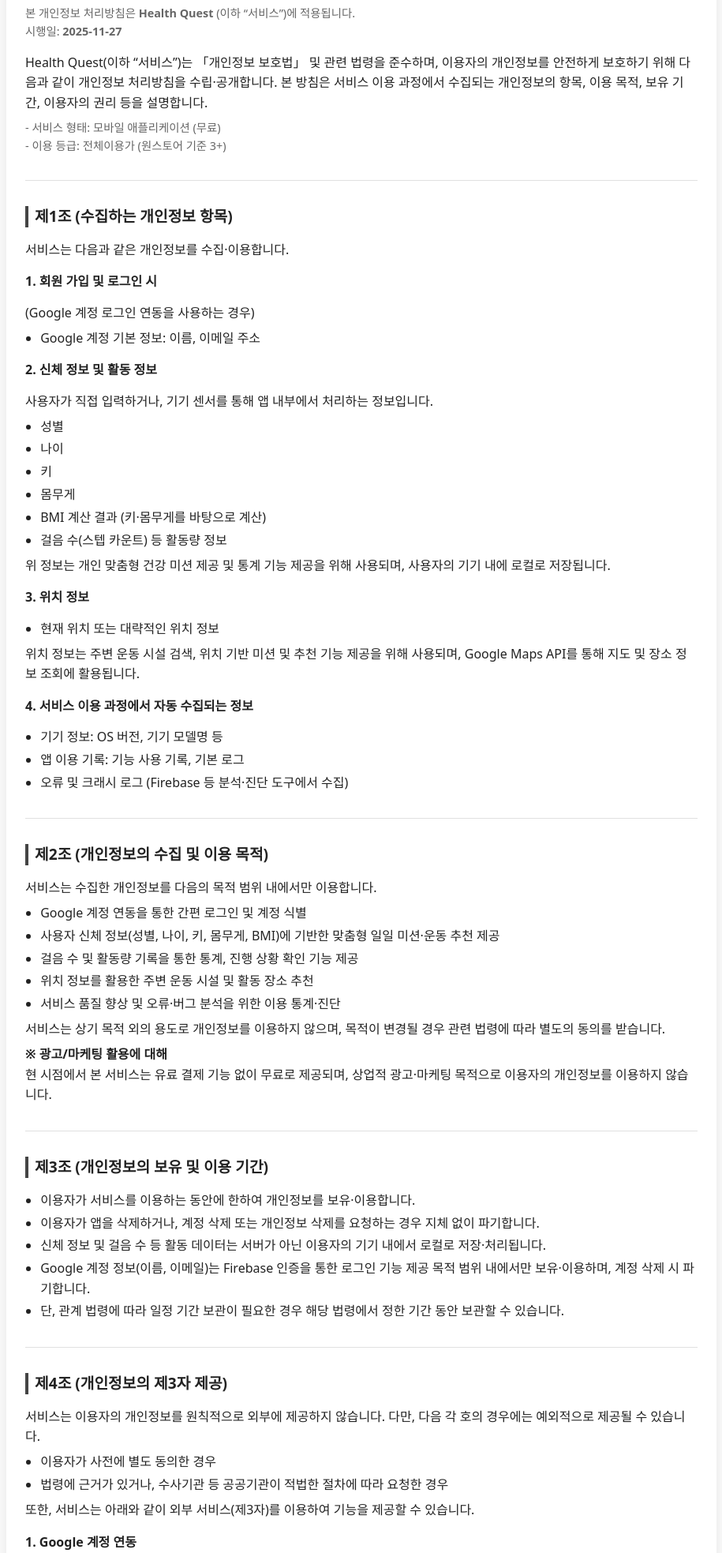
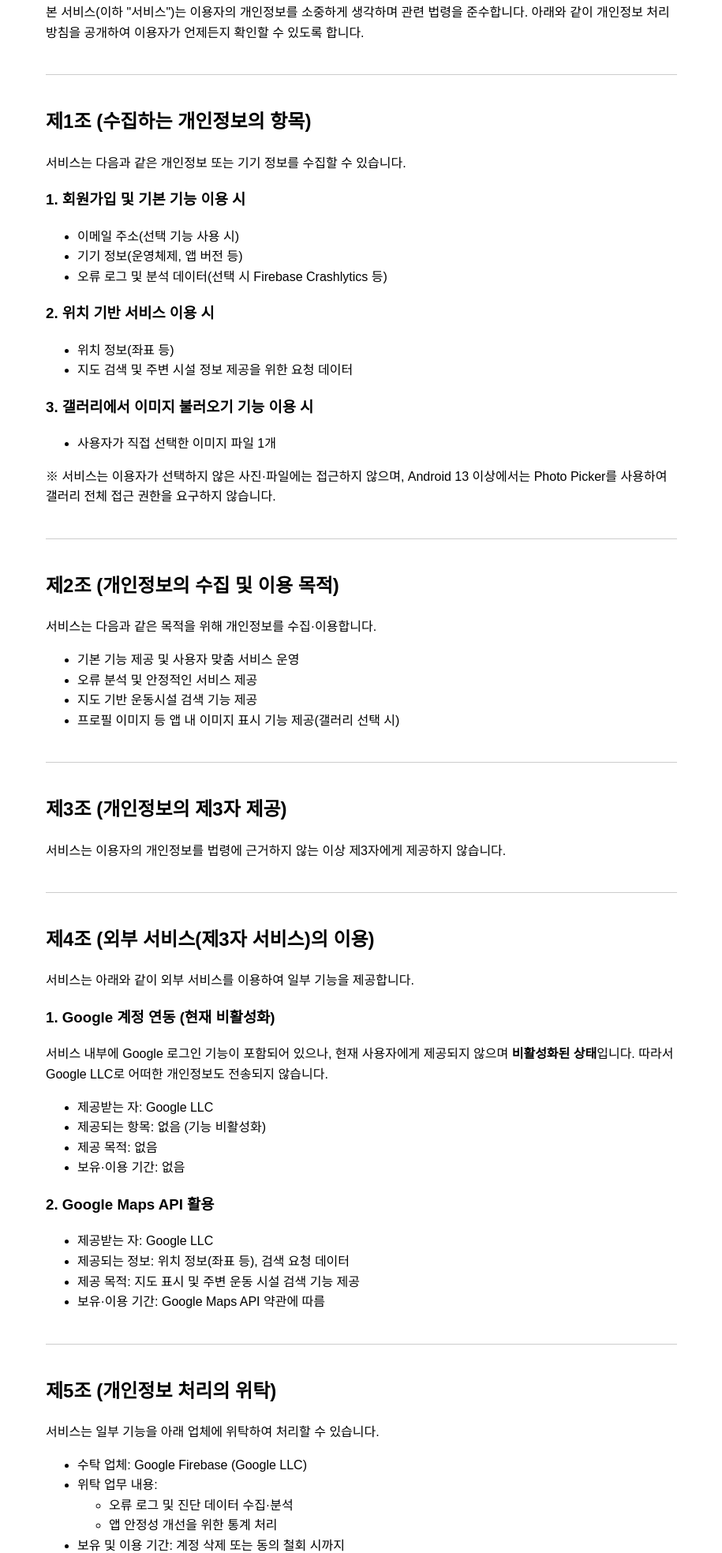
Before and after one commit to YongJiwon/Pivacy-policy, a plain HTML site: page index.html in a window 1280 px wide. Shown: the part 111-2078 px from the top of the page at 79% size, without its empty margins (182-1097 px from the left). Drawn offline with Linux system fonts and the light colour scheme.

Commit message:
index.html

```diff
--- a/index.html
+++ b/index.html
@@ -1,254 +1,144 @@
 <!DOCTYPE html>
 <html lang="ko">
 <head>
-  <meta charset="UTF-8">
-  <title>개인정보 처리방침 | Health Quest</title>
-  <meta name="viewport" content="width=device-width, initial-scale=1.0">
+  <meta charset="UTF-8" />
+  <title>개인정보 처리방침</title>
   <style>
-    :root {
-      font-family: system-ui, -apple-system, BlinkMacSystemFont, "Segoe UI", sans-serif;
-      line-height: 1.6;
-      color: #222;
-      background-color: #f7f7f7;
-    }
-    body {
-      margin: 0;
-      padding: 0;
-    }
-    .container {
-      max-width: 900px;
-      margin: 0 auto;
-      padding: 2rem 1.5rem 3rem;
-      background-color: #fff;
-      box-shadow: 0 0 10px rgba(0,0,0,0.05);
-      box-sizing: border-box;
-    }
-    h1, h2, h3 {
-      line-height: 1.4;
-    }
-    h1 {
-      font-size: 1.8rem;
-      margin-bottom: 1.5rem;
-    }
-    h2 {
-      font-size: 1.2rem;
-      margin-top: 2rem;
-      border-left: 4px solid #444;
-      padding-left: 0.5rem;
-    }
-    h3 {
-      font-size: 1rem;
-      margin-top: 1rem;
-    }
-    p {
-      margin: 0.4rem 0;
-    }
-    ul {
-      padding-left: 1.2rem;
-      margin: 0.4rem 0;
-    }
-    li {
-      margin: 0.2rem 0;
-    }
-    .meta {
-      font-size: 0.9rem;
-      color: #666;
-      margin-bottom: 1rem;
-    }
-    .strong {
-      font-weight: 600;
-    }
-    .section-divider {
-      margin-top: 2rem;
-      border-top: 1px solid #e0e0e0;
-    }
+    body { font-family: sans-serif; line-height: 1.6; padding: 20px; max-width: 800px; margin: auto; }
+    h1, h2, h3 { font-weight: bold; }
+    .section-divider { border-top: 1px solid #ccc; margin: 40px 0; }
+    .meta { color: #555; font-size: 14px; }
   </style>
 </head>
+
 <body>
-  <main class="container">
-    <!-- 여기부터 실제 표시되는 내용입니다 -->
-
+  <main>
     <h1>개인정보 처리방침</h1>
-
-    <p class="meta">
-      본 개인정보 처리방침은 <span class="strong">Health Quest</span> (이하 “서비스”)에 적용됩니다.<br>
-      시행일: <span class="strong">2025-11-27</span>
-    </p>
-
     <p>
-      Health Quest(이하 “서비스”)는 「개인정보 보호법」 및 관련 법령을 준수하며,
-      이용자의 개인정보를 안전하게 보호하기 위해 다음과 같이 개인정보 처리방침을 수립·공개합니다.
-      본 방침은 서비스 이용 과정에서 수집되는 개인정보의 항목, 이용 목적, 보유 기간, 이용자의 권리 등을 설명합니다.
-    </p>
-
-    <p class="meta">
-      - 서비스 형태: 모바일 애플리케이션 (무료)<br>
-      - 이용 등급: 전체이용가 (원스토어 기준 3+)
+      본 서비스(이하 "서비스")는 이용자의 개인정보를 소중하게 생각하며 관련 법령을 준수합니다.
+      아래와 같이 개인정보 처리방침을 공개하여 이용자가 언제든지 확인할 수 있도록 합니다.
     </p>
 
     <div class="section-divider"></div>
 
-    <h2>제1조 (수집하는 개인정보 항목)</h2>
+    <h2>제1조 (수집하는 개인정보의 항목)</h2>
+    <p>서비스는 다음과 같은 개인정보 또는 기기 정보를 수집할 수 있습니다.</p>
 
-    <p>서비스는 다음과 같은 개인정보를 수집·이용합니다.</p>
-
-    <h3>1. 회원 가입 및 로그인 시</h3>
-    <p>(Google 계정 로그인 연동을 사용하는 경우)</p>
+    <h3>1. 회원가입 및 기본 기능 이용 시</h3>
     <ul>
-      <li>Google 계정 기본 정보: 이름, 이메일 주소</li>
+      <li>이메일 주소(선택 기능 사용 시)</li>
+      <li>기기 정보(운영체제, 앱 버전 등)</li>
+      <li>오류 로그 및 분석 데이터(선택 시 Firebase Crashlytics 등)</li>
     </ul>
 
-    <h3>2. 신체 정보 및 활동 정보</h3>
-    <p>사용자가 직접 입력하거나, 기기 센서를 통해 앱 내부에서 처리하는 정보입니다.</p>
+    <h3>2. 위치 기반 서비스 이용 시</h3>
     <ul>
-      <li>성별</li>
-      <li>나이</li>
-      <li>키</li>
-      <li>몸무게</li>
-      <li>BMI 계산 결과 (키·몸무게를 바탕으로 계산)</li>
-      <li>걸음 수(스텝 카운트) 등 활동량 정보</li>
+      <li>위치 정보(좌표 등)</li>
+      <li>지도 검색 및 주변 시설 정보 제공을 위한 요청 데이터</li>
     </ul>
-    <p>위 정보는 개인 맞춤형 건강 미션 제공 및 통계 기능 제공을 위해 사용되며, 사용자의 기기 내에 로컬로 저장됩니다.</p>
 
-    <h3>3. 위치 정보</h3>
+    <h3>3. 갤러리에서 이미지 불러오기 기능 이용 시</h3>
     <ul>
-      <li>현재 위치 또는 대략적인 위치 정보</li>
+      <li>사용자가 직접 선택한 이미지 파일 1개</li>
     </ul>
+
     <p>
-      위치 정보는 주변 운동 시설 검색, 위치 기반 미션 및 추천 기능 제공을 위해 사용되며,
-      Google Maps API를 통해 지도 및 장소 정보 조회에 활용됩니다.
+      ※ 서비스는 이용자가 선택하지 않은 사진·파일에는 접근하지 않으며,
+      Android 13 이상에서는 Photo Picker를 사용하여 갤러리 전체 접근 권한을 요구하지 않습니다.
     </p>
 
-    <h3>4. 서비스 이용 과정에서 자동 수집되는 정보</h3>
+    <div class="section-divider"></div>
+
+    <h2>제2조 (개인정보의 수집 및 이용 목적)</h2>
+    <p>서비스는 다음과 같은 목적을 위해 개인정보를 수집·이용합니다.</p>
+
     <ul>
-      <li>기기 정보: OS 버전, 기기 모델명 등</li>
-      <li>앱 이용 기록: 기능 사용 기록, 기본 로그</li>
-      <li>오류 및 크래시 로그 (Firebase 등 분석·진단 도구에서 수집)</li>
+      <li>기본 기능 제공 및 사용자 맞춤 서비스 운영</li>
+      <li>오류 분석 및 안정적인 서비스 제공</li>
+      <li>지도 기반 운동시설 검색 기능 제공</li>
+      <li>프로필 이미지 등 앱 내 이미지 표시 기능 제공(갤러리 선택 시)</li>
     </ul>
 
     <div class="section-divider"></div>
 
-    <h2>제2조 (개인정보의 수집 및 이용 목적)</h2>
-
-    <p>서비스는 수집한 개인정보를 다음의 목적 범위 내에서만 이용합니다.</p>
-    <ul>
-      <li>Google 계정 연동을 통한 간편 로그인 및 계정 식별</li>
-      <li>사용자 신체 정보(성별, 나이, 키, 몸무게, BMI)에 기반한 맞춤형 일일 미션·운동 추천 제공</li>
-      <li>걸음 수 및 활동량 기록을 통한 통계, 진행 상황 확인 기능 제공</li>
-      <li>위치 정보를 활용한 주변 운동 시설 및 활동 장소 추천</li>
-      <li>서비스 품질 향상 및 오류·버그 분석을 위한 이용 통계·진단</li>
-    </ul>
-
-    <p>
-      서비스는 상기 목적 외의 용도로 개인정보를 이용하지 않으며,
-      목적이 변경될 경우 관련 법령에 따라 별도의 동의를 받습니다.
-    </p>
-
-    <p>
-      <span class="strong">※ 광고/마케팅 활용에 대해</span><br>
-      현 시점에서 본 서비스는 유료 결제 기능 없이 무료로 제공되며, 상업적 광고·마케팅 목적으로
-      이용자의 개인정보를 이용하지 않습니다.
-    </p>
+    <h2>제3조 (개인정보의 제3자 제공)</h2>
+    <p>서비스는 이용자의 개인정보를 법령에 근거하지 않는 이상 제3자에게 제공하지 않습니다.</p>
 
     <div class="section-divider"></div>
 
-    <h2>제3조 (개인정보의 보유 및 이용 기간)</h2>
+    <h2>제4조 (외부 서비스(제3자 서비스)의 이용)</h2>
+    <p>서비스는 아래와 같이 외부 서비스를 이용하여 일부 기능을 제공합니다.</p>
 
-    <ul>
-      <li>이용자가 서비스를 이용하는 동안에 한하여 개인정보를 보유·이용합니다.</li>
-      <li>이용자가 앱을 삭제하거나, 계정 삭제 또는 개인정보 삭제를 요청하는 경우 지체 없이 파기합니다.</li>
-      <li>신체 정보 및 걸음 수 등 활동 데이터는 서버가 아닌 이용자의 기기 내에서 로컬로 저장·처리됩니다.</li>
-      <li>Google 계정 정보(이름, 이메일)는 Firebase 인증을 통한 로그인 기능 제공 목적 범위 내에서만 보유·이용하며, 계정 삭제 시 파기합니다.</li>
-      <li>단, 관계 법령에 따라 일정 기간 보관이 필요한 경우 해당 법령에서 정한 기간 동안 보관할 수 있습니다.</li>
-    </ul>
-
-    <div class="section-divider"></div>
-
-    <h2>제4조 (개인정보의 제3자 제공)</h2>
-
+    <h3>1. Google 계정 연동 (현재 비활성화)</h3>
     <p>
-      서비스는 이용자의 개인정보를 원칙적으로 외부에 제공하지 않습니다.
-      다만, 다음 각 호의 경우에는 예외적으로 제공될 수 있습니다.
+      서비스 내부에 Google 로그인 기능이 포함되어 있으나,
+      현재 사용자에게 제공되지 않으며 <strong>비활성화된 상태</strong>입니다.
+      따라서 Google LLC로 어떠한 개인정보도 전송되지 않습니다.
     </p>
     <ul>
-      <li>이용자가 사전에 별도 동의한 경우</li>
-      <li>법령에 근거가 있거나, 수사기관 등 공공기관이 적법한 절차에 따라 요청한 경우</li>
-    </ul>
-
-    <p>
-      또한, 서비스는 아래와 같이 외부 서비스(제3자)를 이용하여 기능을 제공할 수 있습니다.
-    </p>
-
-    <h3>1. Google 계정 연동</h3>
-    <ul>
       <li>제공받는 자: Google LLC</li>
-      <li>제공되는 항목: 이름, 이메일 주소</li>
-      <li>제공 목적: Google 계정을 이용한 로그인 및 계정 식별</li>
-      <li>보유·이용 기간: 계정 연동 유지 기간 동안, 계정 삭제 또는 동의 철회 시까지</li>
+      <li>제공되는 항목: 없음 (기능 비활성화)</li>
+      <li>제공 목적: 없음</li>
+      <li>보유·이용 기간: 없음</li>
     </ul>
 
     <h3>2. Google Maps API 활용</h3>
     <ul>
       <li>제공받는 자: Google LLC</li>
-      <li>제공되는 정보: 위치 정보(좌표 등), 지도 및 장소 검색 요청에 필요한 최소한의 정보</li>
-      <li>제공 목적: 지도 표시, 주변 운동 시설·장소 조회 기능 제공</li>
-      <li>보유·이용 기간: Google Maps API 이용 약관 및 Google 개인정보 보호정책에 따름</li>
+      <li>제공되는 정보: 위치 정보(좌표 등), 검색 요청 데이터</li>
+      <li>제공 목적: 지도 표시 및 주변 운동 시설 검색 기능 제공</li>
+      <li>보유·이용 기간: Google Maps API 약관에 따름</li>
     </ul>
 
     <div class="section-divider"></div>
 
     <h2>제5조 (개인정보 처리의 위탁)</h2>
 
-    <p>서비스는 아래와 같이 일부 업무를 외부 업체에 위탁하여 처리할 수 있습니다.</p>
+    <p>서비스는 일부 기능을 아래 업체에 위탁하여 처리할 수 있습니다.</p>
 
     <ul>
       <li>수탁 업체: Google Firebase (Google LLC)</li>
       <li>위탁 업무 내용:
         <ul>
-          <li>Google 계정을 이용한 로그인 및 인증 처리</li>
-          <li>오류 로그 및 진단 데이터 수집·분석 (해당 기능 사용 시)</li>
+          <li>오류 로그 및 진단 데이터 수집·분석</li>
+          <li>앱 안정성 개선을 위한 통계 처리</li>
         </ul>
       </li>
-      <li>보유 및 이용 기간: 위탁 계약 종료 시 또는 이용자의 계정 삭제·동의 철회 시까지</li>
+      <li>보유 및 이용 기간: 계정 삭제 또는 동의 철회 시까지</li>
     </ul>
 
-    <p>
-      서비스는 위탁계약 체결 시 개인정보 보호 관련 법령을 준수하며, 수탁자가 개인정보를 안전하게 처리하도록 관리·감독합니다.
-    </p>
+    <p>서비스는 위탁 계약 체결 시 이용자의 개인정보가 안전하게 관리되도록 감독합니다.</p>
 
     <div class="section-divider"></div>
 
     <h2>제6조 (이용자의 권리와 행사 방법)</h2>
-
-    <p>이용자는 언제든지 자신의 개인정보에 대해 다음과 같은 권리를 행사할 수 있습니다.</p>
+    <p>이용자는 다음의 권리를 행사할 수 있습니다.</p>
     <ul>
-      <li>개인정보 열람 요구</li>
-      <li>개인정보 정정·삭제 요구</li>
-      <li>개인정보 처리 정지 요구</li>
-      <li>수집·이용 동의 철회</li>
+      <li>개인정보 열람 요청</li>
+      <li>개인정보 정정·삭제 요청</li>
+      <li>개인정보 처리 정지 요청</li>
+      <li>동의 철회</li>
     </ul>
 
     <p>
-      위 권리 행사는 앱 내 문의 기능 또는 아래에 기재된 이메일을 통해 요청하실 수 있으며,
-      서비스 운영자는 관련 법령에서 정한 바에 따라 지체 없이 조치하겠습니다.
+      위 권리 행사는 앱 내 문의 또는 아래 기재된 이메일을 통해 요청할 수 있습니다.
+      서비스는 법령에 따라 즉시 처리합니다.
     </p>
 
     <div class="section-divider"></div>
 
     <h2>제7조 (개인정보의 파기 절차 및 방법)</h2>
 
-    <p>서비스는 개인정보 보유 기간이 경과하거나 처리 목적이 달성된 경우, 지체 없이 해당 정보를 파기합니다.</p>
-
     <h3>1. 파기 절차</h3>
     <ul>
-      <li>이용자가 앱을 삭제하거나 계정 삭제를 요청하는 경우, 서비스 제공을 위해 보유하던 개인정보를 복구할 수 없는 방법으로 삭제합니다.</li>
-      <li>법령에 따른 보관 의무가 있는 경우를 제외하고, 더 이상 필요하지 않은 개인정보는 지체 없이 파기합니다.</li>
+      <li>이용자가 앱 삭제 또는 계정 삭제를 요청하면 관련 정보를 복구 불가능한 방법으로 삭제합니다.</li>
+      <li>법령상 보관 의무가 없는 경우 즉시 파기합니다.</li>
     </ul>
 
     <h3>2. 파기 방법</h3>
     <ul>
-      <li>전자적 파일 형태: 복구 및 재생이 불가능한 기술적 방법을 사용하여 삭제</li>
-      <li>종이 문서(해당 시): 분쇄 또는 소각을 통해 파기</li>
+      <li>전자 파일: 복구 불가능한 기술적 조치 적용</li>
+      <li>종이 문서(해당 시): 분쇄 또는 소각</li>
     </ul>
 
     <div class="section-divider"></div>
@@ -256,54 +146,45 @@
     <h2>제8조 (만 14세 미만 아동의 개인정보 처리)</h2>
 
     <p>
-      본 서비스는 전체이용가(원스토어 기준 3+) 등급이나, 실제 서비스 설계상 만 14세 미만 아동을 대상으로 한 별도 기능을 제공하지 않으며,
-      만 14세 미만 아동의 개인정보를 고의로 수집하지 않습니다.
-      만 14세 미만 아동의 정보가 수집된 사실을 인지한 경우, 지체 없이 해당 정보를 삭제하겠습니다.
+      서비스는 만 14세 미만을 대상으로 설계된 기능을 제공하지 않으며,
+      고의적으로 개인정보를 수집하지 않습니다.
+      만약 수집 사실을 인지하면 지체 없이 삭제합니다.
     </p>
 
     <div class="section-divider"></div>
 
     <h2>제9조 (개인정보 보호를 위한 기술적·관리적 대책)</h2>
 
-    <p>서비스는 개인정보의 안전한 처리를 위하여 다음과 같은 조치를 취하고 있습니다.</p>
     <ul>
-      <li>개인정보에 대한 접근 권한 최소화</li>
-      <li>인증 정보 및 중요 데이터에 대한 적절한 보호 조치 (Firebase 및 Google 보안 정책 준수)</li>
-      <li>정기적인 앱 업데이트 및 보안 패치 적용</li>
-      <li>개발·운영 단계에서 개인정보가 불필요하게 외부로 전송되지 않도록 설계</li>
+      <li>개인정보 접근 권한 최소화</li>
+      <li>보안 정책에 따른 데이터 보호 조치</li>
+      <li>정기적인 업데이트 및 보안 패치</li>
+      <li>개발 단계에서 개인정보 최소 수집 설계</li>
     </ul>
 
     <div class="section-divider"></div>
 
     <h2>제10조 (개인정보 보호책임자 및 연락처)</h2>
 
-    <p>개인정보 처리와 관련한 문의, 불만 처리, 피해 구제 등의 요청을 위하여 아래 담당자에게 연락하실 수 있습니다.</p>
-
     <ul>
       <li>개인정보 보호책임자: Team Schrodinger</li>
       <li>이메일: jw7yong@naver.com</li>
-      <li>010-2067-5259</li>
+      <li>연락처: 010-2067-5259</li>
     </ul>
-
-    <p>
-      서비스는 이용자의 문의 사항에 대해 신속하고 성실하게 답변할 수 있도록 노력하겠습니다.
-    </p>
 
     <div class="section-divider"></div>
 
     <h2>제11조 (개인정보 처리방침의 변경)</h2>
-
     <p>
-      본 개인정보 처리방침은 관련 법령, 정책 또는 보안 기술의 변경 등에 따라 내용이 변경될 수 있습니다.
-      중요한 변경 사항이 있을 경우, 앱 내 공지 또는 업데이트 내역을 통해 변경 내용을 안내하겠습니다.
+      본 방침은 관련 법령·정책·기술의 변화에 따라 변경될 수 있으며,
+      중요한 변경 사항은 앱 내 공지 또는 업데이트 안내를 통해 고지합니다.
     </p>
 
     <p class="meta">
-      - 최초 제정일: 2025-11-27<br>
-      - 최종 변경일: 2025-11-27
+      - 최초 제정일: 2025-12-03<br>
+      - 최종 변경일: 2025-12-03
     </p>
 
-    <!-- 여기까지가 화면에 보이는 본문입니다 -->
   </main>
 </body>
 </html>
```
